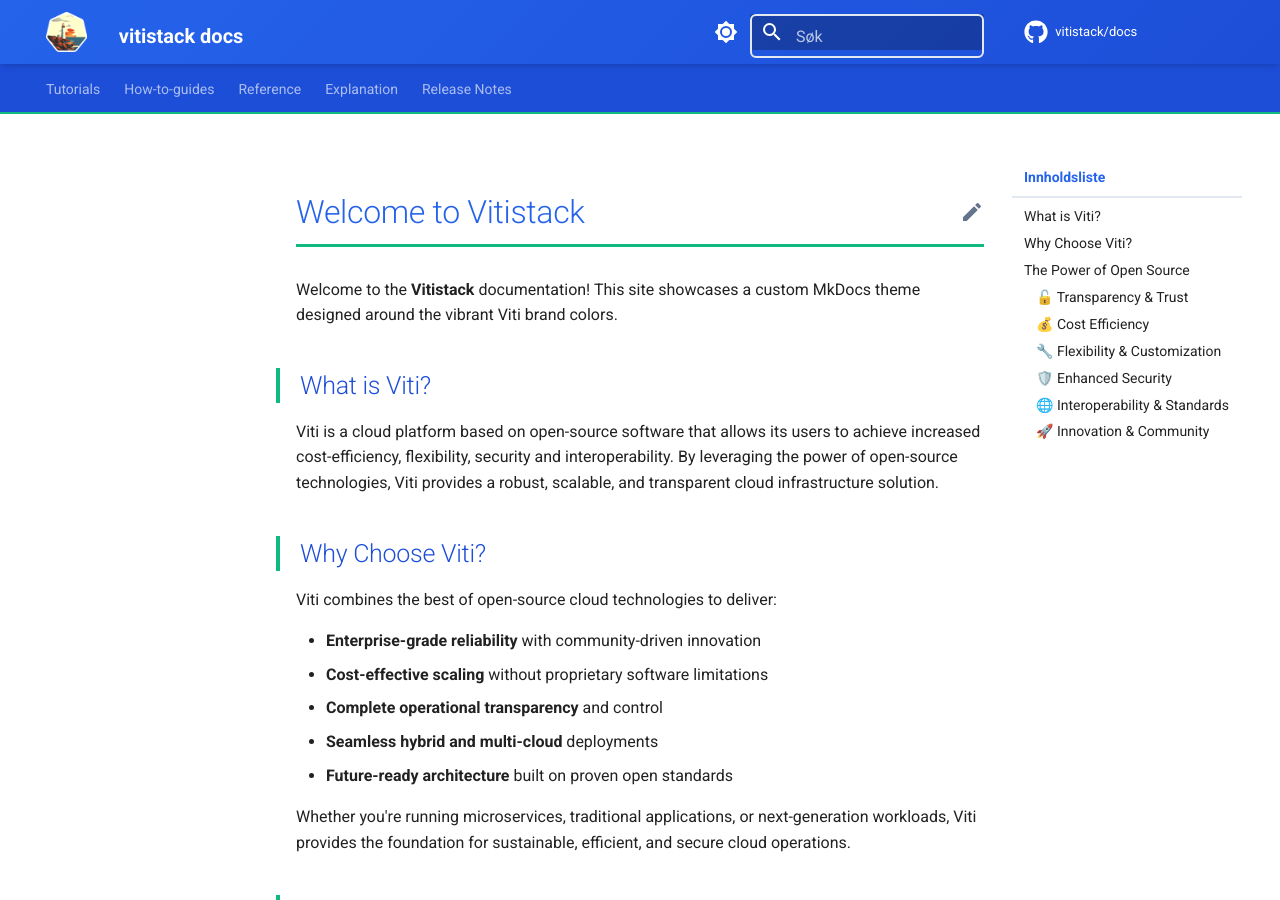
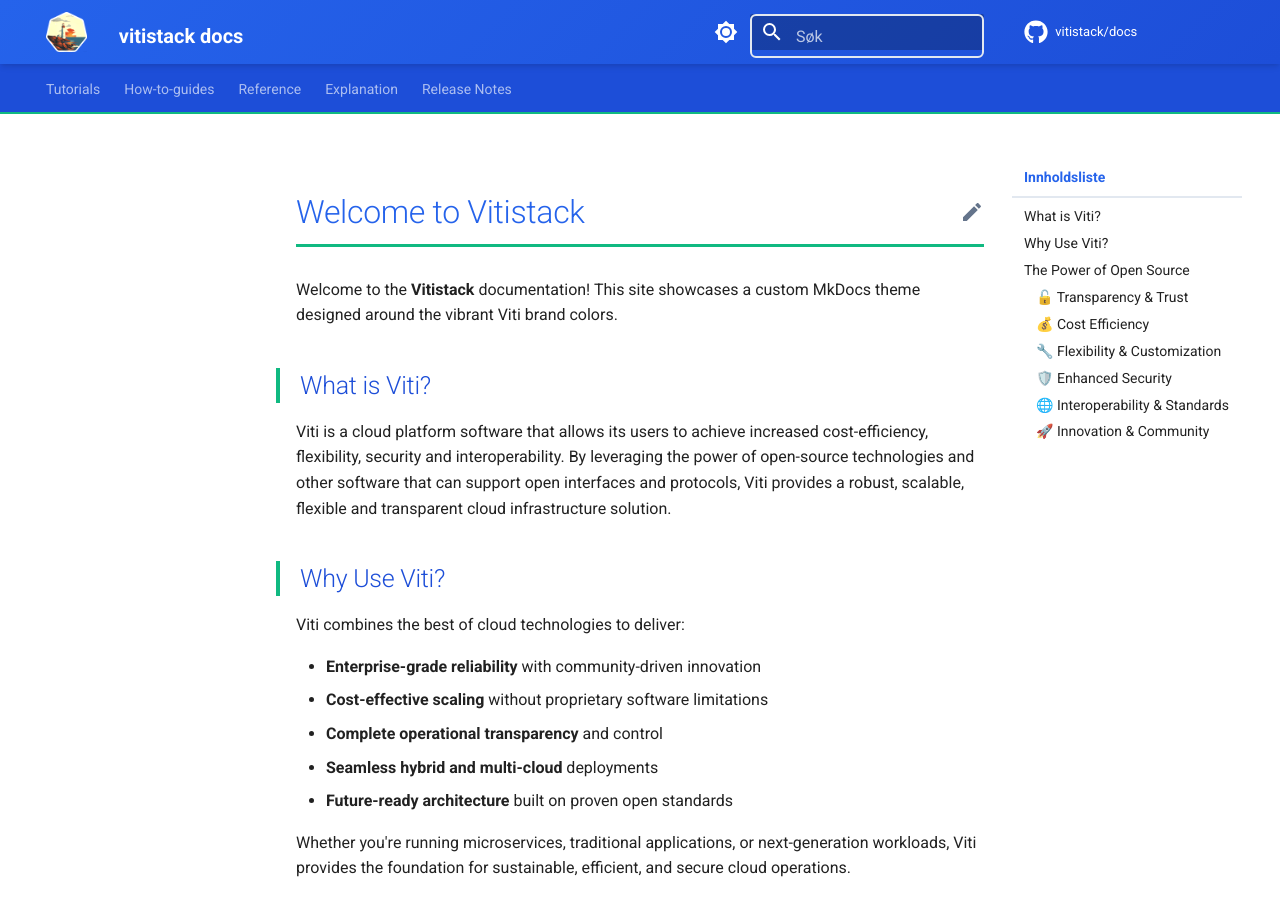
Before and after one commit to vitistack/docs, an MkDocs documentation site: the page built from docs/index.md, in a window 1280 px wide and 900 px high. Built offline with MkDocs 1.6.1 and Material for MkDocs 9.7.7, drawn with Linux system fonts in a browser that asks for light colours; comment, search, counter and statistics services are not loaded.

Commit message:
Update index.md

```diff
--- a/docs/index.md
+++ b/docs/index.md
@@ -4,11 +4,11 @@ Welcome to the **Vitistack** documentation! This site showcases a custom MkDocs
 
 ## What is Viti?
 
-Viti is a cloud platform based on open-source software that allows its users to achieve increased cost-efficiency, flexibility, security and interoperability. By leveraging the power of open-source technologies, Viti provides a robust, scalable, and transparent cloud infrastructure solution.
+Viti is a cloud platform software that allows its users to achieve increased cost-efficiency, flexibility, security and interoperability. By leveraging the power of open-source technologies and other software that can support open interfaces and protocols, Viti provides a robust, scalable, flexible and transparent cloud infrastructure solution.
 
-## Why Choose Viti?
+## Why Use Viti?
 
-Viti combines the best of open-source cloud technologies to deliver:
+Viti combines the best of cloud technologies to deliver:
 
 - **Enterprise-grade reliability** with community-driven innovation
 - **Cost-effective scaling** without proprietary software limitations
```
